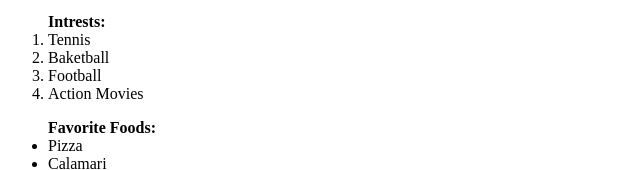
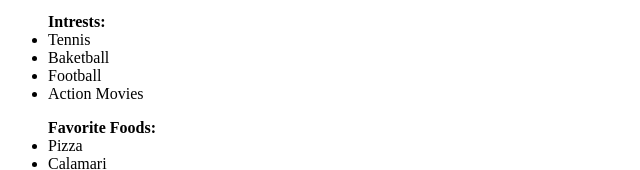
Before and after one commit to mccollum-v/VanessaProfile, a plain HTML site: page index.html in a window 1280 px wide. Shown: the part 349-519 px from the top of the page, 0-640 px from the left. Drawn offline with Linux system fonts and the light colour scheme.

Commit message:
changed numbers to bullets in the interest list.

```diff
--- a/index.html
+++ b/index.html
@@ -28,13 +28,13 @@
 
     </ul>
 
-    <ol> <b>Intrests: </b>
+    <ul> <b>Intrests: </b>
         <li>Tennis</li>
         <li>Baketball
          <li>Football</li>
          <li>Action Movies</li>
 
-        </ol>
+        </ul>
 
     <ul>
         <b>Favorite Foods:</b>
```
Also changed, not shown: 1 other file.
